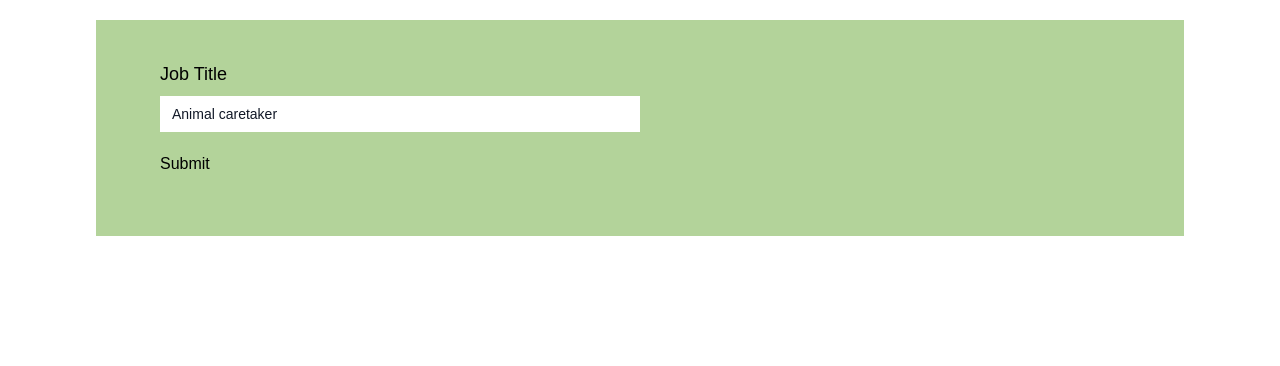
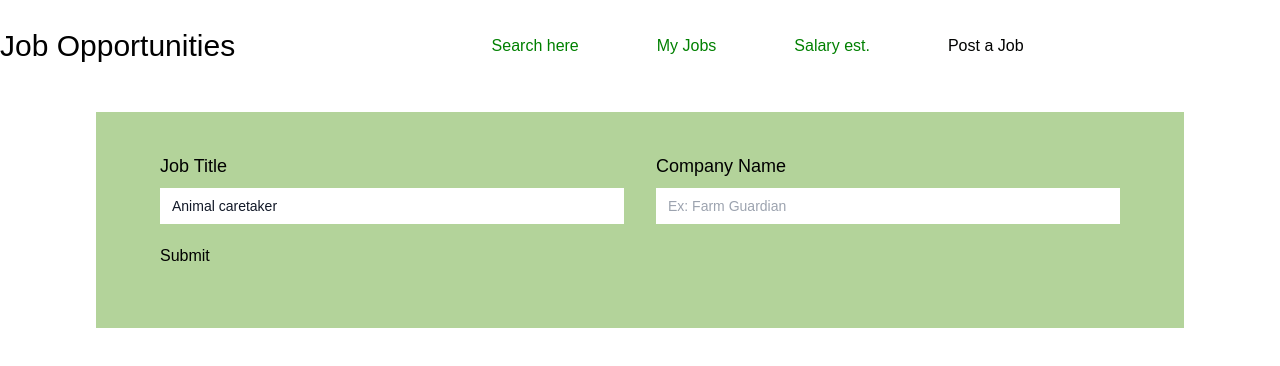
Before and after one commit to Bongani-4/Farm-Guardian-official-Web, a React (Vite) app in the folder FG/: page /post-job in a window 1280 px wide. Shown: the top 366 px of the page. Built offline with nearby package versions, Linux system fonts and the light colour scheme.

Commit message:
postJobs forms

```diff
--- a/FG/src/Pages/CreateJob.jsx
+++ b/FG/src/Pages/CreateJob.jsx
@@ -1,5 +1,6 @@
 import React from 'react'
 import { useForm } from "react-hook-form"
+import Navbar from '../components/Navbar'
 
 const CreateJob = () => {
     const {
@@ -16,6 +17,8 @@ const CreateJob = () => {
 
 
     return (
+        <div>
+            <Navbar />
             <div className=' max-w-screen-2x1 mt-5 container mx-auto xl:px-24 px-24'>
 
                 {/**forms */}
@@ -26,8 +29,15 @@ const CreateJob = () => {
                                 <label className='block mb-2 text-lg'>
                                     Job Title
                                 </label>
-                            <input type='text' defaultValue={"Animal caretaker"} {...register("jobTitle")} className='block w-full flex-1 border-1 bg-white py-1.5 pl-3 text-gray-900
-                             placeholder:text-gray-400 focus:outline-none sm:text-sm sm:leading-6' />
+                                <input type='text' defaultValue={"Animal caretaker"}
+                                    {...register("jobTitle")} className='create-job-input' />
+                            </div>
+                            <div className='lg:w-1/2 w-full'>
+                                <label className='block mb-2 text-lg'>
+                                    Company Name
+                                </label>
+                                <input type='text' placeholder='Ex: Farm Guardian'
+                                    {...register("companyName")} className='create-job-input' />
                             </div>
 
                         </div>
@@ -37,6 +47,7 @@ const CreateJob = () => {
 
                 </div>
             </div>
+        </div>
     )
 }
 
```
Lines whose indentation alone changed are shown as unchanged.
